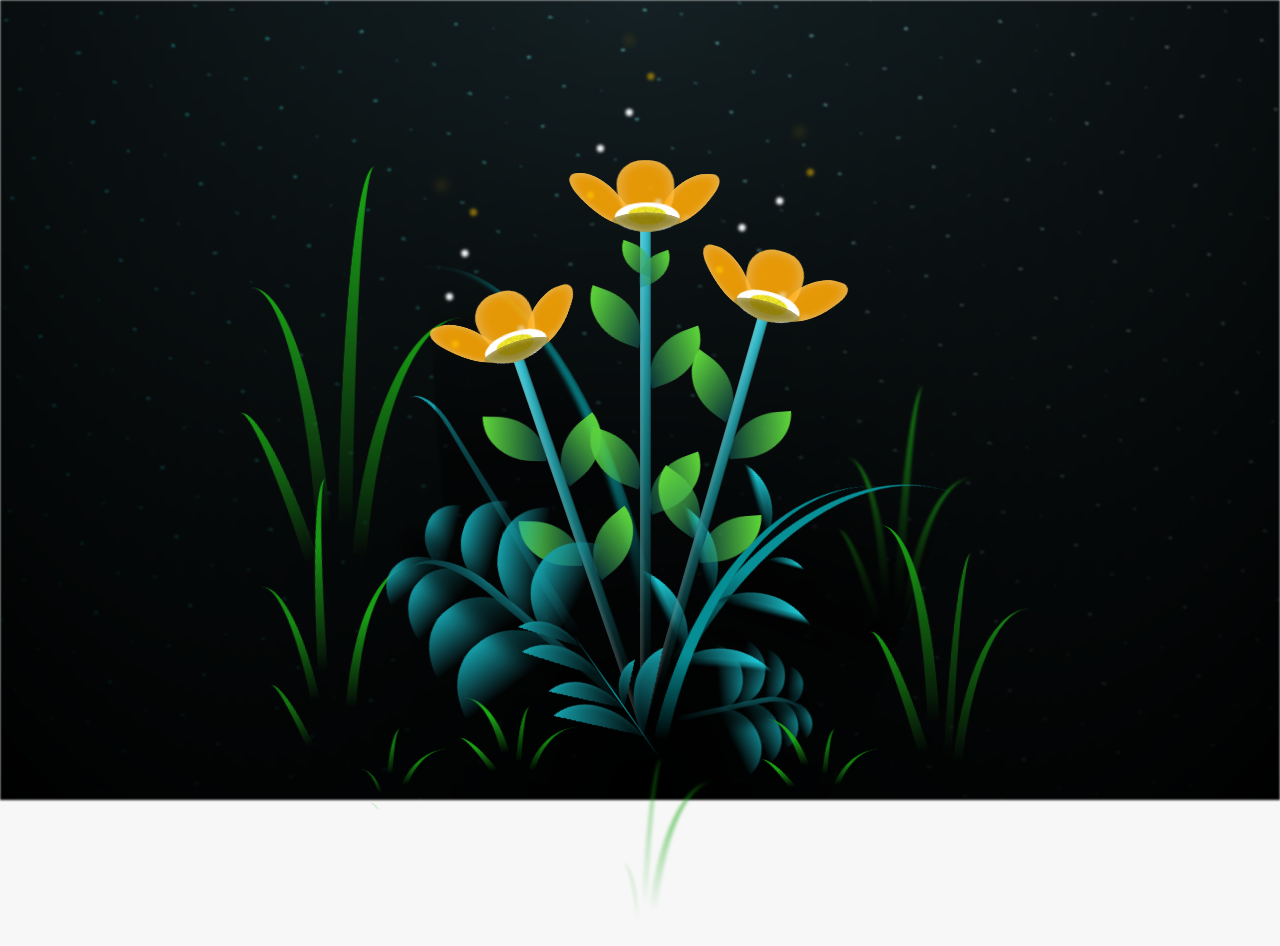
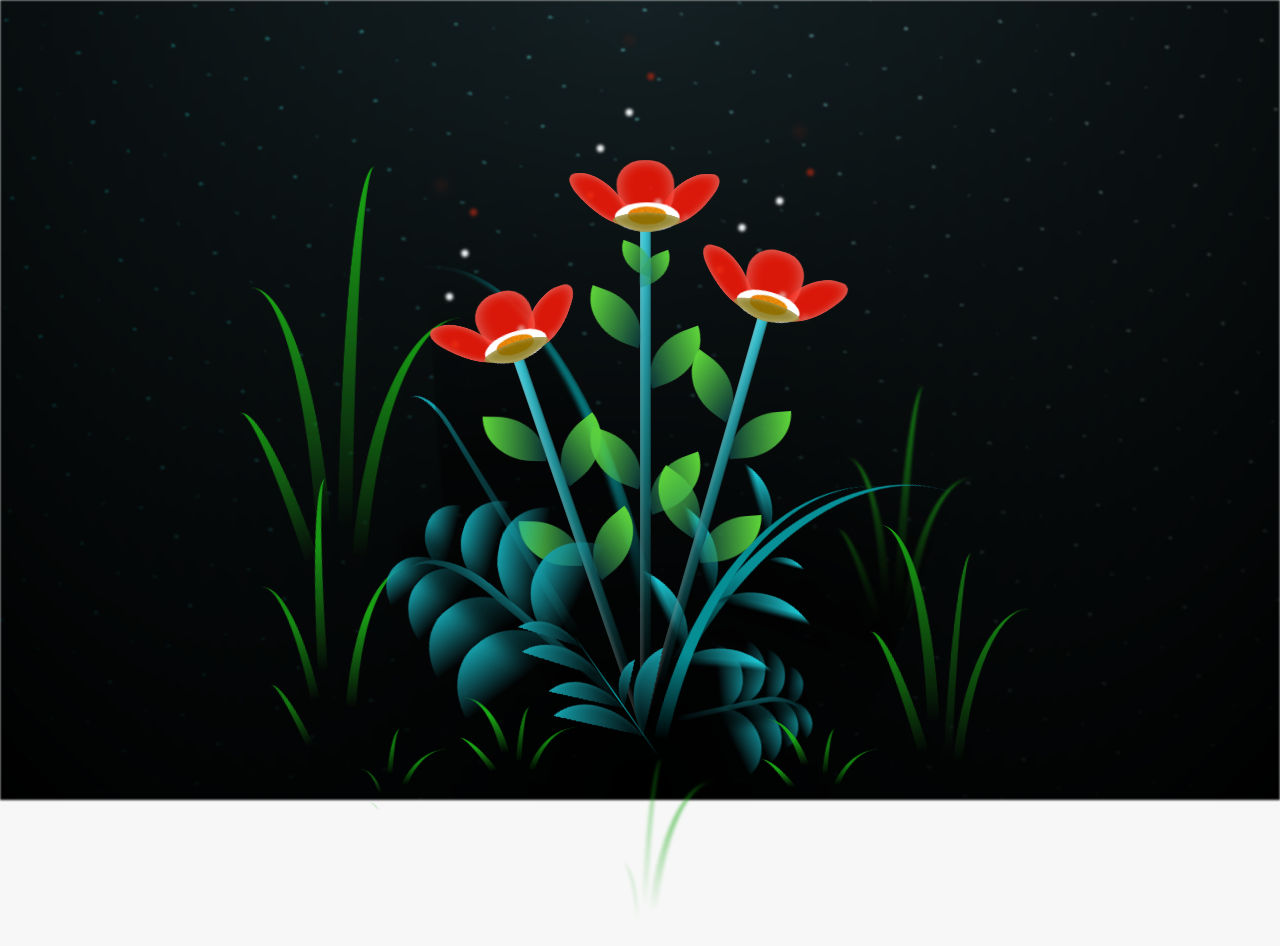
Before and after one commit to villegas07/FlizCumplea-os, a plain HTML site: page html/flower.html in a window 1280 px wide. Drawn offline with Linux system fonts and the light colour scheme.

Commit message:
Segundo-Prime

```diff
--- a/css/main.css
+++ b/css/main.css
@@ -250,7 +250,7 @@ body {
   height: 11vmin;
   border-radius: 51% 49% 47% 53%/44% 45% 55% 69%;
   background-color: #253bfd;
-  background-color: rgb(254, 167, 4);
+  background-color: rgb(241, 24, 8);
   transform-origin: bottom center;
   opacity: 0.9;
   box-shadow: inset 0 0 2vmin rgba(255, 255, 255, 0.5);
@@ -397,7 +397,7 @@ body {
       transparent 1px,
       transparent 12px
     ),
-    linear-gradient(90deg, rgb(245, 231, 40), rgb(240, 237, 47));
+    linear-gradient(90deg, rgb(238, 131, 9), rgb(242, 149, 9));
 }
 .flower__line {
   height: 55vmin;
@@ -462,7 +462,7 @@ body {
   bottom: 0vmin;
   width: 1vmin;
   height: 1vmin;
-  background-color: rgb(255, 196, 0);
+  background-color: rgb(237, 46, 17);
   border-radius: 50%;
   filter: blur(0.2vmin);
   -webkit-animation: light-ans 4s linear infinite backwards;
--- a/html/flower.html
+++ b/html/flower.html
@@ -6,7 +6,7 @@
     <meta name="viewport" content="width=device-width, initial-scale=1.0" />
     <link rel="stylesheet" href="../css/main.css" />
     <link rel="icon" href="../img/flowers.png" type="image/x-icon" />
-    <title>Flores amarillas</title>
+    <title>Feliz Cumpleaños</title>
   </head>
   <body class="container">
     <audio src="../sound/ytmp3free.cc_que-tengas-un-bonito-dia-santiago-cruz-youtubemp3free.org.mp3" autoplay></audio>
```
Also changed, not shown: index.html (+1 -1 lines).
